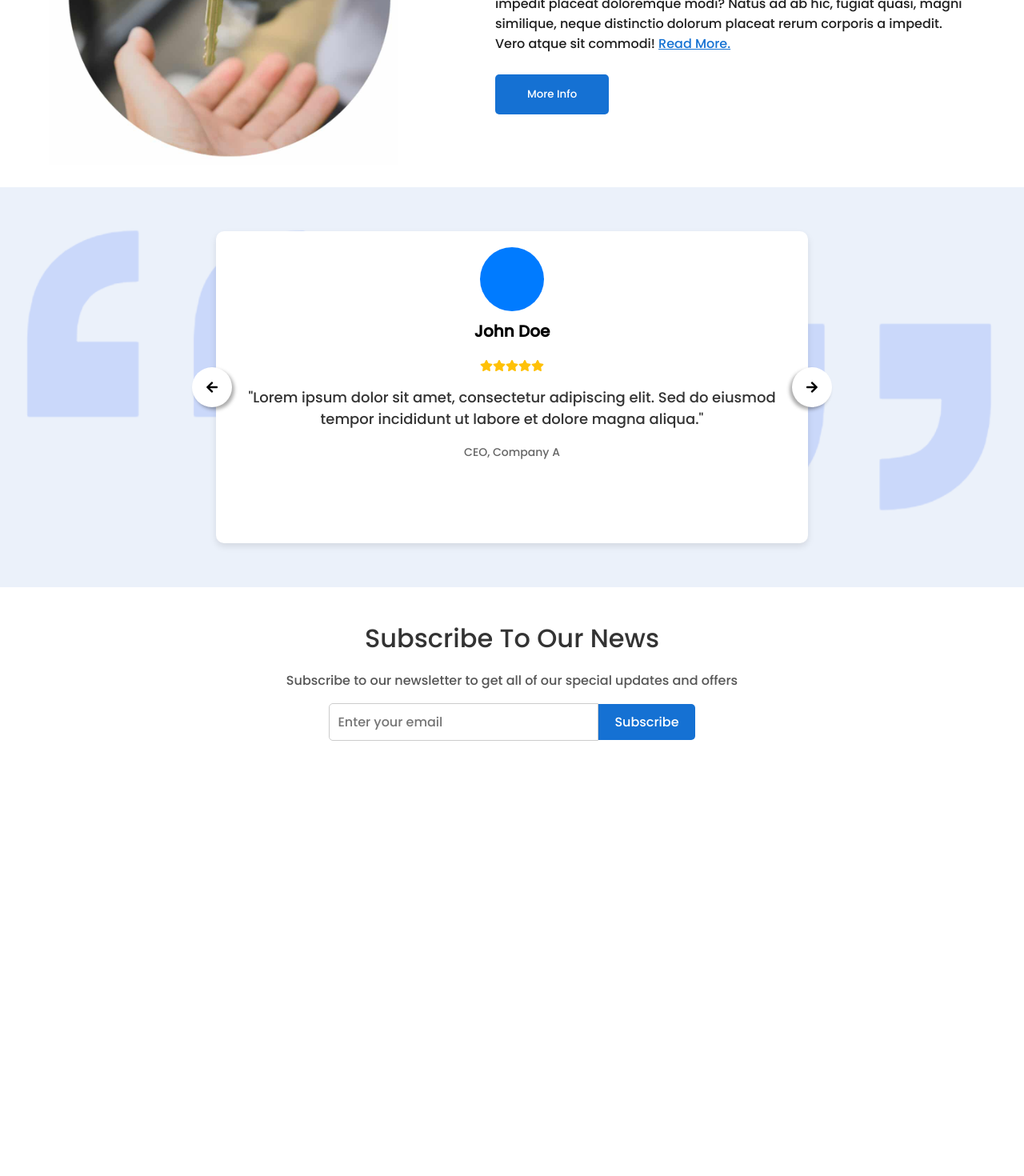
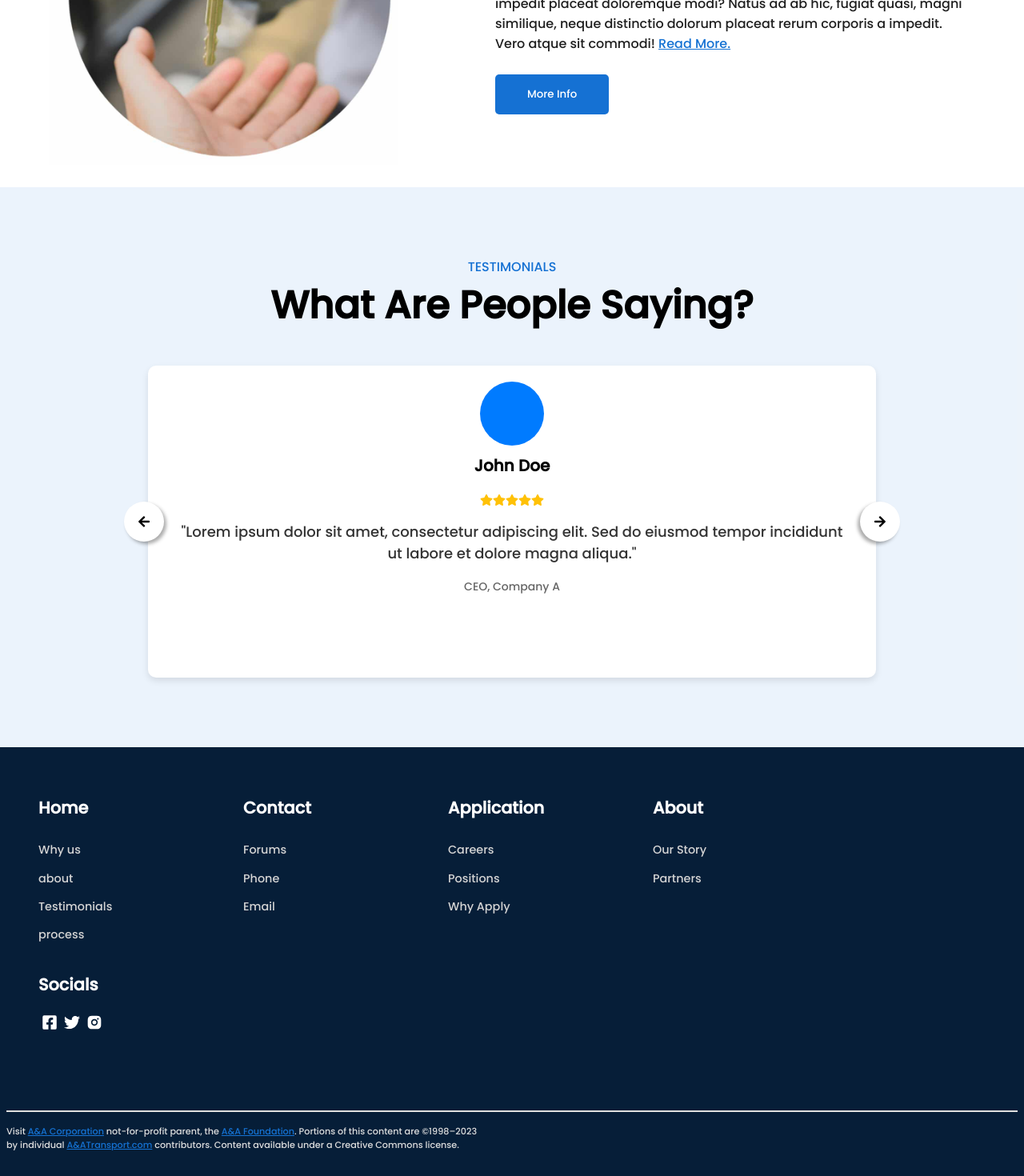
Before and after one commit to asherpage/aamock, a React (Create React App) app: page / in a window 1280 px wide. Shown: the part 2447-3917 px from the top of the page at 80% size. Before the commit the page ends 3413 px from the top, so only its background shows below. Built offline with nearby package versions, Linux system fonts and the light colour scheme.

Commit message:
main page done

```diff
--- a/src/App.jsx
+++ b/src/App.jsx
@@ -207,7 +207,7 @@ function App() {
     <div className='quote-back'>
           <Testimonial />
   </div>
-        <div className="newsletter-banner">
+        {/* <div className="newsletter-banner">
           <h2>Subscribe To Our News</h2>
       <p>Subscribe to our newsletter to get all of our special updates and offers</p>
 
@@ -215,7 +215,7 @@ function App() {
         <input type="email" placeholder="Enter your email" />
         <button>Subscribe</button>
       </div>
-    </div>
+    </div> */}
 
     <Footer />
     </>
--- a/src/components/Footer.css
+++ b/src/components/Footer.css
@@ -0,0 +1,87 @@
+.footer {
+    background-color: #1571d3;
+    height: 23rem;
+    color: #fff;
+    font-family: tommy;
+    bottom: 0;
+    position: relative;
+}
+
+.footer-image {
+
+}
+
+.footer-content {
+    display: flex;
+    justify-content: center;
+    color: #ffffff;
+    background-color: #061e38;
+}
+
+.footer-column-container {
+    margin-left: 3rem;
+    margin-top: 2rem;
+}
+
+.footer-column {
+    width: 16rem;
+    display: inline-block;
+    vertical-align: top;
+    text-align: left;
+}
+
+.footer-heading {
+    font-weight: 800;
+    font-size: 1.3rem;
+}
+
+.footer-link {
+    margin-bottom: .5rem;
+    color: #d4d4d4;
+    font-size: .9rem;
+    cursor: pointer;
+}
+
+.footer-link:hover {
+    text-decoration: underline;
+}
+
+.footer-column i {
+    margin-right: .5rem;
+    color: #1571d3;
+}
+
+.footer-bottom-container {
+    background-color: #061e38;
+    width: 100%;
+    display: flex;
+    align-items: center;
+    justify-content: center;
+}
+
+.footer-bottom-box {
+    margin-top: 2rem;
+    width: 79rem;
+    height: 5rem;
+    border-top: 2px solid rgb(224, 224, 224);
+}
+
+.footer-extra {
+    text-align: center;
+}
+
+.footer-extra h1 {
+    margin-top: 1rem;
+    font-size: .7rem;
+    color: #dedede;
+    font-weight: 100;
+}
+
+.footer-extra h1 span {
+    text-decoration: underline;
+}
+.ic{
+    font-size: 20px;
+    padding: 4px;
+    margin-top: -1rem;
+}
--- a/src/components/Footer.jsx
+++ b/src/components/Footer.jsx
@@ -1,9 +1,65 @@
 import React from 'react';
 import './Footer.css'; // Import your CSS file
+import log from '../styles/images/Logo.png'
+import { FaFacebookSquare } from "react-icons/fa";
+import { FaTwitter } from "react-icons/fa";
+import { RiInstagramFill } from "react-icons/ri";
 
 const Footer = () => {
   return (
-<></>
+    <>
+      <footer>
+        <div className="footer-content">
+          <div className="footer-column-container">
+            <div className="footer-column">
+              <h4 className="footer-heading">Home</h4>
+              <p className="footer-link">Why us</p>
+              <p className="footer-link">about</p>
+              <p className="footer-link">Testimonials</p>
+              <p className="footer-link">process</p>
+            </div>
+            <div className="footer-column">
+              <h4 className="footer-heading">Contact</h4>
+              <p className="footer-link">Forums</p>
+              <p className="footer-link">Phone</p>
+              <p className="footer-link">Email</p>
+            </div>
+            <div className="footer-column">
+              <h4 className="footer-heading">Application</h4>
+              <p className="footer-link">Careers</p>
+              <p className="footer-link">Positions</p>
+              <p className="footer-link">Why Apply</p>
+            </div>
+            <div className="footer-column">
+              <h4 className="footer-heading">About</h4>
+              <p className="footer-link">Our Story</p>
+              <p className="footer-link">Partners</p>
+            </div>
+            <div className="footer-column">
+              <h4 className="footer-heading">Socials</h4>
+              <FaFacebookSquare className='ic' />
+              <FaTwitter className='ic' />
+              <RiInstagramFill className='ic' />
+              <p>
+                <i className="fab fa-twitter" style={{ color: '#ffffff' }}></i>
+                <i className="fab fa-facebook-square" style={{ color: '#ffffff' }}></i>
+                <i className="fab fa-instagram" style={{ color: '#ffffff' }}></i>
+                <i className="fab fa-github" style={{ color: '#ffffff' }}></i>
+              </p>
+            </div>
+          </div>
+        </div>
+        <div className="footer-bottom-container">
+          <div className="footer-bottom-box">
+            <div className="footer-extra">
+              <h1>Visit <span>A&A Corporation</span> not-for-profit parent, the <span>A&A Foundation</span>.
+                  Portions of this content are ©1998–2023 by individual <span>A&ATransport.com</span> contributors. Content available under a Creative
+                  Commons license.</h1>
+            </div>
+          </div>
+        </div>
+      </footer>
+    </>
   );
 };
 
--- a/src/components/Testimonial.css
+++ b/src/components/Testimonial.css
@@ -4,9 +4,8 @@
     align-items: center;
     justify-content: center;
 }
-
 .testimonial-card {
-    width: 700px;
+    width: 70%;
     height: 350px;
     border-radius: 10px;
     background-color: #ffffff;
@@ -99,7 +98,21 @@
     border-radius: 50%;
     background-color: #007bff;
 }
-
+.testimonial-title{
+    width: 100%;
+    text-align: center;
+    font-size: 3rem;
+    margin-top: 0;
+    color: #000000;
+}
+.testimonial-subtitle {
+    width: 100%;
+    text-align: center;
+    font-size: 16px;
+    margin-bottom: 0;
+    margin-top: 0;
+    color: #1571d3;
+}
 @keyframes fadeIn {
     from {
         opacity: 0;
--- a/src/components/Testimonial.jsx
+++ b/src/components/Testimonial.jsx
@@ -57,6 +57,11 @@ const Testimonials = () => {
   };
 
   return (
+    <>
+    <div className="testimonial-container">
+        <p className="testimonial-subtitle">TESTIMONIALS</p>
+  <h2 className="testimonial-title">What Are People Saying?</h2>
+  <div className="testimonials-slider">
     <div className="testimonials-container">
       <div className="prev-button" onClick={prevTestimonial}>
         <FaArrowLeft />
@@ -79,6 +84,10 @@ const Testimonials = () => {
         <FaArrowRight />
       </div>
     </div>
+  </div>
+</div>
+
+    </>
   );
 };
 
--- a/src/styles/home.css
+++ b/src/styles/home.css
@@ -417,10 +417,8 @@ h3{
     background-color: #0056b3;
 }
 .quote-back{
-    height: 500px;
-    background-image: url(./images/luhquoe.PNG);
-    background-position: center;
-    background-repeat: no-repeat;
+    height: 700px;
+    background-color: #1571d315;
     background-size: cover;
     display: flex;
     justify-content: center;
@@ -500,6 +498,46 @@ h3{
     }
 }
 @media screen and (max-width: 1150px) {
+    .flex-cont {
+            width: 100%;
+            height: fit-content;
+            display: flex;
+            justify-content: space-around;
+            align-items: center;
+            flex-direction: column;
+            margin: auto;
+        }
+
+        .rev {
+            margin-top: 2rem;
+            flex-direction: column;
+        }
+
+        .the-text {
+            width: 80%;
+            text-align: center;
+        }
+
+        .the-text h1 {
+            font-size: 2.5rem;
+            margin-bottom: 0;
+        }
+
+        .the-text h5 {
+            color: #1f1f1f;
+            margin-top: 5px;
+            font-weight: 100;
+            font-size: 1rem;
+        }
+
+        .the-text h5 span {
+            color: #1572D3;
+            text-decoration: underline;
+        }
+
+        .imagyo img {
+            height: 450px;
+        }
     .openingcar {
         position: absolute;
         top: 50%;
```
Also changed, not shown: src/styles/images/quo.PNG (added).
